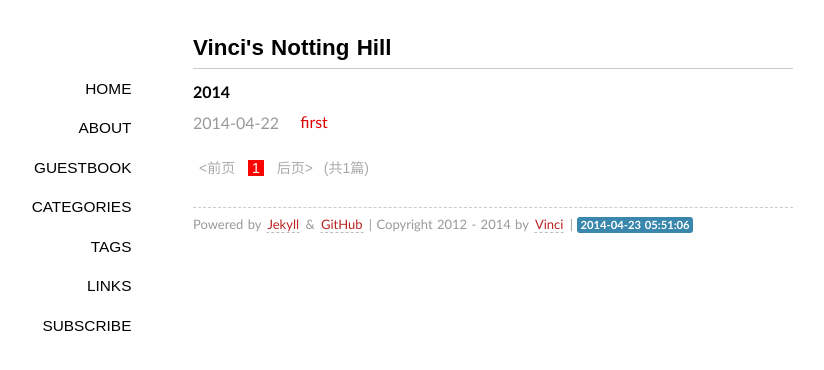
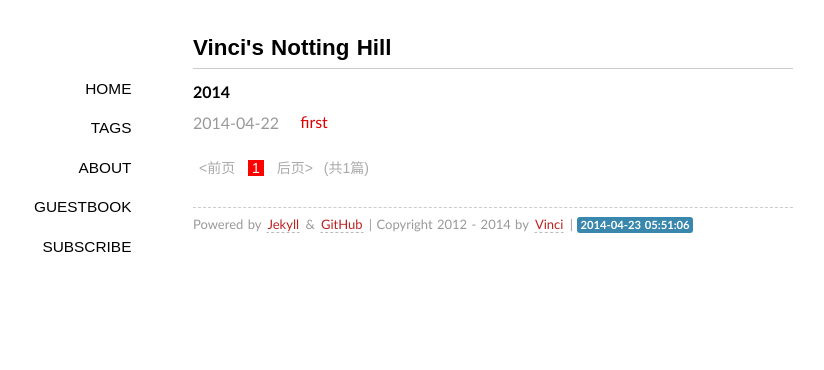
Before and after one commit to vinci18/vinci18.github.io, a Jekyll site: the page built from index.html, in a window 1280 px wide. Shown: the top 370 px of the page, without its empty margins (147-971 px from the left). Built offline with Jekyll 4.4.1, drawn with Linux system fonts in a browser that asks for light colours; some web fonts are replaced; Markdown is read by kramdown in place of the engine named in the settings; the list of posts is cut into pages by our own code.

Commit message:
change index page

```diff
--- a/_layouts/default.html
+++ b/_layouts/default.html
@@ -45,12 +45,14 @@
         </header>
         <nav>
         <span><a title="home page" class="" href="/">Home</a></span>
+        <span><a title="tags" class="" href="/tags/">Tags</a></span>
         <span><a title="about" class="" href="/about/">About</a></span>
         <span><a title="guestbook" class="" href="/guestbook/">Guestbook</a></span>
-        <span><a title="categories" class="" href="/categories/">Categories</a></span>
-        <span><a title="tags" class="" href="/tags/">Tags</a></span>
-        <span><a title="links" class="" href="/links/">Links</a></span>
         <span><a title="subscribe by RSS" class="" href="/feed/">Subscribe</a></span>
+        <!--span><a title="categories" class="" href="/categories/">Categories</a></span-->
+
+        <!--span><a title="links" class="" href="/links/">Links</a></span-->
+
         </nav>
         <article class="content">
         {{ content }}
```
